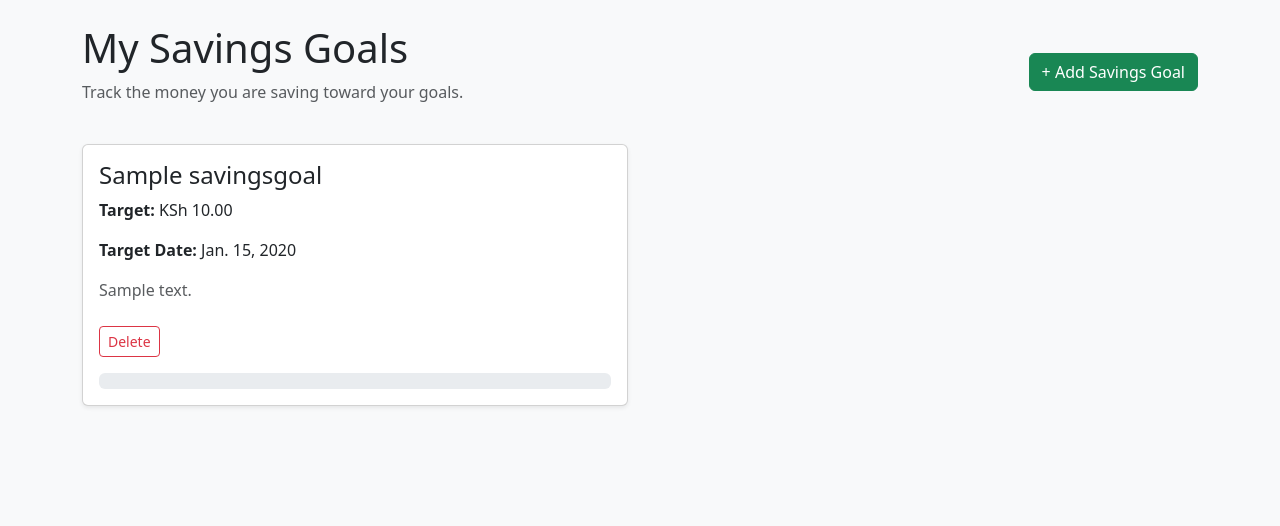
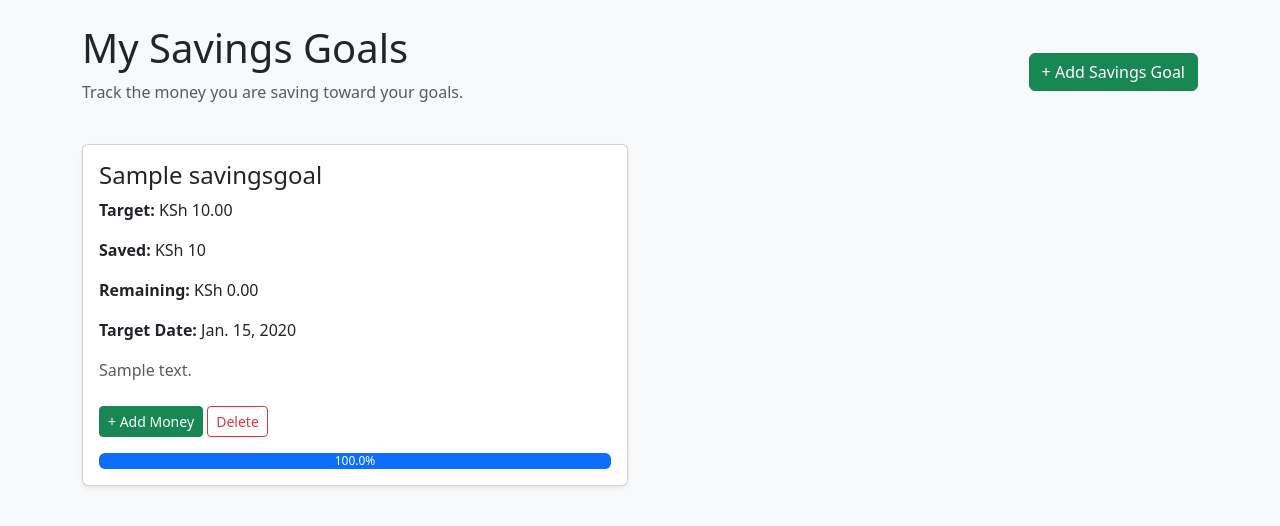
Before and after one commit to Faith-2004/Finance-Tracker, a Django app: page /savings/ in a window 1280 px wide. Shown: the part 56-582 px from the top of the page. Run offline with Django 5.2, Linux system fonts and the light colour scheme; a user stored in the database is signed in; tables that the repository leaves empty hold one stand-in row (values such as "Sample post").

Commit message:
add savings goals

```diff
--- a/transactions/templates/transactions/savings_goals.html
+++ b/transactions/templates/transactions/savings_goals.html
@@ -57,7 +57,15 @@
                             <strong>Target:</strong>
                             KSh {{ goal.target_amount }}
                         </p>
+                       <p>
+    <strong>Saved:</strong>
+    KSh {{ goal.saved_amount }}
+</p>
 
+<p>
+    <strong>Remaining:</strong>
+    KSh {{ goal.remaining_amount }}
+</p>
                         {% if goal.target_date %}
                         <p>
                             <strong>Target Date:</strong>
@@ -72,6 +80,12 @@
                         {% endif %}
 
                         <a
+                              href="{% url 'add_savings_transaction' goal.id %}"
+                              class="btn btn-success btn-sm mt-2">
+                                + Add Money
+                        </a>
+
+                        <a
                             href="{% url 'delete_savings_goal' goal.id %}"
                             class="btn btn-outline-danger btn-sm mt-2">
                             Delete
@@ -82,12 +96,17 @@
     <div
         class="progress-bar"
         role="progressbar"
-                                style="width: 0%;"
+        style="width: {{ goal.progress }}%;"
+        aria-valuenow="{{ goal.progress }}"
+        aria-valuemin="0"
+        aria-valuemax="100"
     >
-                                0%
+        {{ goal.progress|floatformat:1 }}%
     </div>
 
 </div>
+
+
 
                     </div>
 
--- a/transactions/urls.py
+++ b/transactions/urls.py
@@ -8,5 +8,6 @@ urlpatterns = [
     path("savings/add/",views.add_savings_goal,name="add_savings_goal"),
     path("savings/", views.savings_goals, name="savings_goals"),
     path("savings/<int:goal_id>/delete/",views.delete_savings_goal,name="delete_savings_goal"),
+    path("savings/<int:goal_id>/add-money/", views.add_savings_transaction, name="add_savings_transaction"),
     path("transactions/", views.transactions_list, name="transactions_list"),
 ]
--- a/transactions/views.py
+++ b/transactions/views.py
@@ -2,8 +2,8 @@ from django.contrib.auth.decorators import login_required
 from django.shortcuts import render, redirect, get_object_or_404
 from django.db.models import Sum  #for doing additions"
 
-from .forms import IncomeForm, ExpenseForm, SavingsGoalForm
-from .models import Income, Expense, SavingsGoal
+from .forms import IncomeForm, ExpenseForm, SavingsGoalForm, SavingsTransactionForm
+from .models import Income, Expense, SavingsGoal, SavingsTransaction
 
 
 @login_required
@@ -56,12 +56,30 @@ def add_savings_goal(request):
         "transactions/add_savings_goal.html",
         {"form": form}
     )
-
 @login_required
 def savings_goals(request):
     goals = SavingsGoal.objects.filter(
         user=request.user
     ).order_by("-created_at")
+
+    for goal in goals:
+        goal.saved_amount = (
+            SavingsTransaction.objects
+            .filter(savings_goal=goal)
+            .aggregate(total=Sum("amount"))["total"]
+            or 0
+        )
+
+        goal.remaining_amount = (
+            goal.target_amount - goal.saved_amount
+        )
+
+        if goal.target_amount > 0:
+            goal.progress = (
+                goal.saved_amount / goal.target_amount
+            ) * 100
+        else:
+            goal.progress = 0
 
     return render(
         request,
@@ -178,3 +196,32 @@ def dashboard(request):
             "recent_transactions": recent_transactions,
         } #show the total income, total expenses, balance and recent transactions on the dashboard
     )
+
+@login_required
+def add_savings_transaction(request, goal_id):
+    goal = get_object_or_404(
+        SavingsGoal,
+        id=goal_id,
+        user=request.user
+    )
+
+    if request.method == "POST":
+        form = SavingsTransactionForm(request.POST)
+
+        if form.is_valid():
+            transaction = form.save(commit=False)
+            transaction.savings_goal = goal
+            transaction.save()
+
+            return redirect("savings_goals")
+    else:
+        form = SavingsTransactionForm()
+
+    return render(
+        request,
+        "transactions/add_savings_transaction.html",
+        {
+            "form": form,
+            "goal": goal,
+        }
+    )
```
Also changed, not shown: transactions/forms.py (+37 -1 lines), transactions/templates/transactions/add_savings_transaction.html (added, +70 -0 lines). Lines whose indentation alone changed are shown as unchanged.
